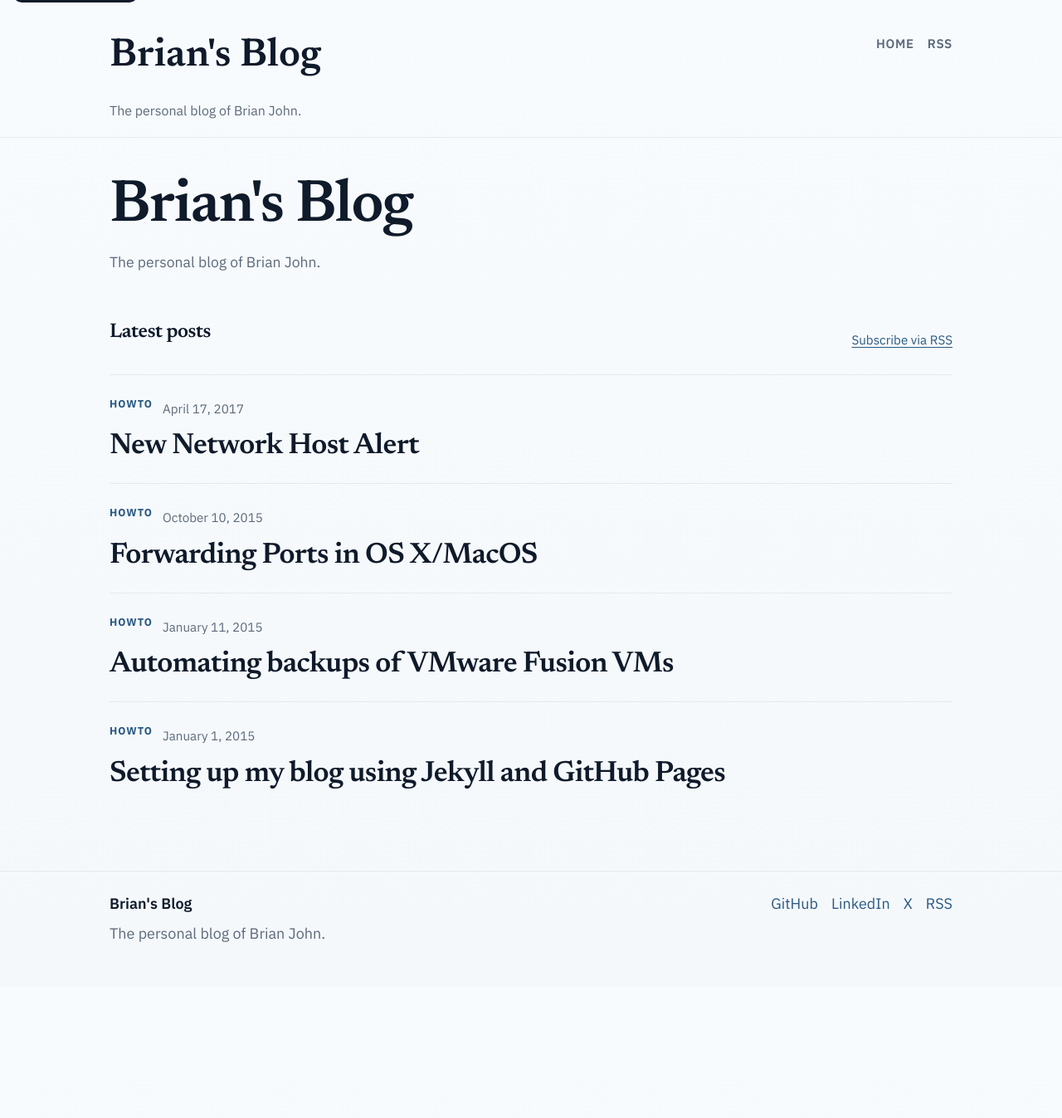
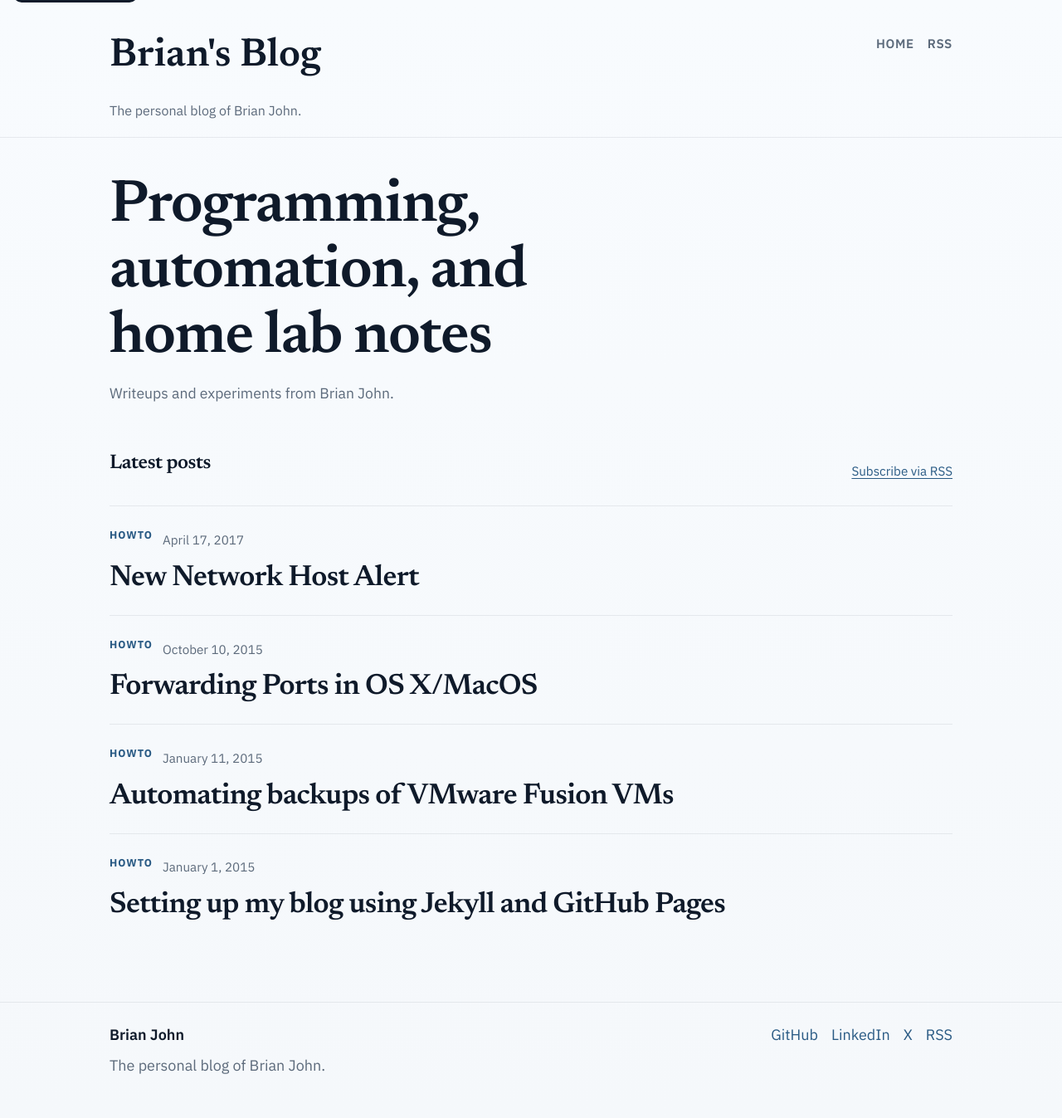
Before and after one commit to f1sherman/f1sherman.github.io, a Jekyll site: the page built from index.html, in a window 1280 px wide. Shown: the whole page at 83% size. Built offline with Jekyll 4.4.1, drawn with Linux system fonts in a browser that asks for light colours; before the commit the page ends 1189 px from its top, so only the background shows below that.

Commit message:
Refine homepage branding copy

```diff
--- a/_includes/footer.html
+++ b/_includes/footer.html
@@ -1,7 +1,7 @@
 <footer class="site-footer">
   <div class="wrapper site-footer__inner">
     <div class="site-footer__copy">
-      <p class="site-footer__title">{{ site.title }}</p>
+      <p class="site-footer__title">Brian John</p>
       <p class="site-footer__description">{{ site.description | split: '. ' | first }}.</p>
     </div>
 
--- a/index.html
+++ b/index.html
@@ -3,8 +3,8 @@ layout: default
 ---
 
 <section class="home-intro">
-  <h1 class="home-intro__title">{{ site.title }}</h1>
-  <p class="home-intro__body">{{ site.description | split: '. ' | first }}.</p>
+  <h1 class="home-intro__title">Programming, automation, and home lab notes</h1>
+  <p class="home-intro__body">Writeups and experiments from Brian John.</p>
 </section>
 
 <section class="post-index" aria-labelledby="posts-heading">
```
